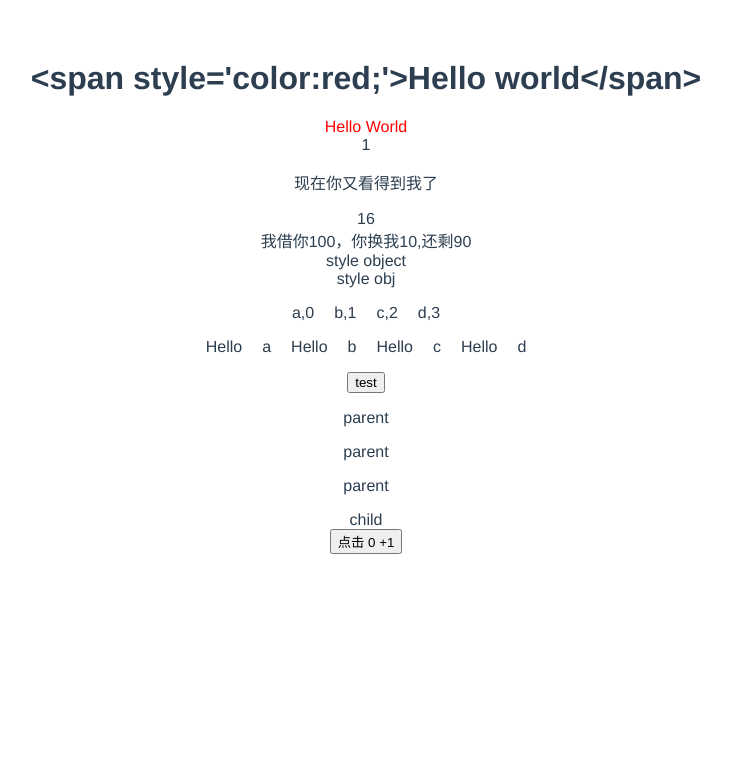
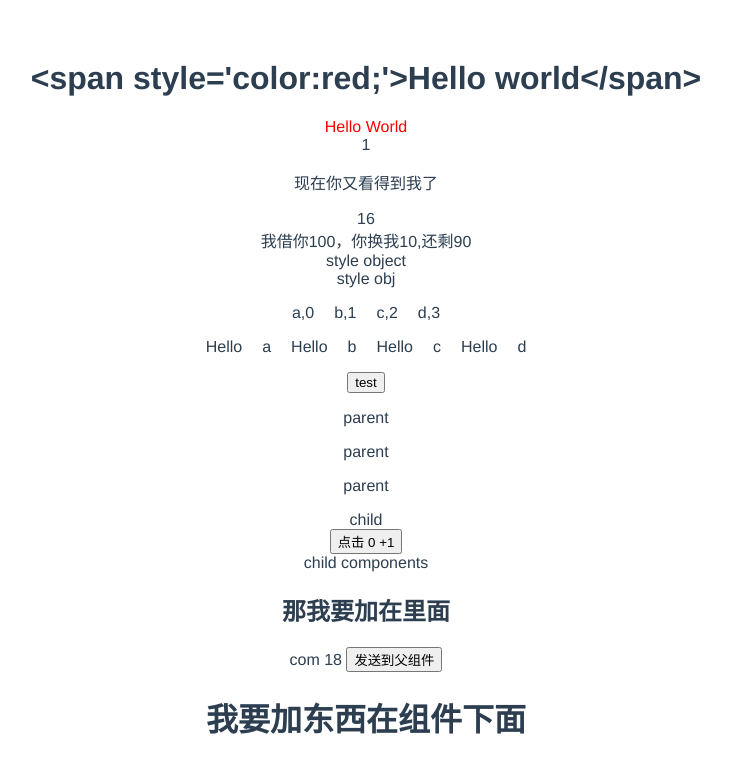
Before and after one commit to fireairforce/vue-demo, a Vue app: page / in a window 1280 px wide. Shown: the top 772 px of the page, without its empty margins (274-1005 px from the left). Built offline with nearby package versions, Linux system fonts and the light colour scheme.

Commit message:
feat:add 组件

```diff
--- a/src/App.vue
+++ b/src/App.vue
@@ -1,27 +1,45 @@
 <template>
   <div id="app">
-    <HelloWorld msg="<span style='color:red;'>Hello world</span>"/>
+    <HelloWorld msg="<span style='color:red;'>Hello world</span>" />
     <ev />
+    <!-- 传静态的props是写死的，动态的是活的 -->
+    <com :age="age" @patch="msg" >
+       <h1 slot="a">我要加东西在组件下面</h1>
+       <h2 slot="b">那我要加在里面</h2>
+    </com>
   </div>
 </template>
 
 <script>
-import HelloWorld from './components/HelloWorld.vue';
-import ev from './components/events.vue';
-import './components/n';
+import HelloWorld from "./components/HelloWorld.vue";
+import ev from "./components/events.vue";
+import com from "./components/com";
+import "./components/n";
 
 export default {
-  name: 'app',
+  name: "app",
   components: {
     HelloWorld,
-    ev
+    ev,
+    com
+  },
+  data() {
+    return {
+      age: 18
+    };
+  },
+  methods: {
+    msg: function(b) {
+      window.console.log(b);
+      this.age += 1;
+    }
   }
-}
+};
 </script>
 
 <style>
 #app {
-  font-family: 'Avenir', Helvetica, Arial, sans-serif;
+  font-family: "Avenir", Helvetica, Arial, sans-serif;
   -webkit-font-smoothing: antialiased;
   -moz-osx-font-smoothing: grayscale;
   text-align: center;
--- a/src/components/com.vue
+++ b/src/components/com.vue
@@ -0,0 +1,28 @@
+<template lang="html">
+  <div class="com">
+      child components
+    <slot name="b"></slot>
+      {{ name }}
+      {{ age }}
+      <button type="button" name="button" @click="patch">发送到父组件</button>
+      <slot name="a"></slot>
+  </div>
+</template>
+
+<script>
+export default {
+  props: ["age"],
+  data() {
+    return {
+      name: "com"
+    };
+  },
+  methods:{
+    patch: function(){
+      this.$emit('patch','wdlj');
+    }
+  }
+};
+</script>
+<style>
+</style>
```
